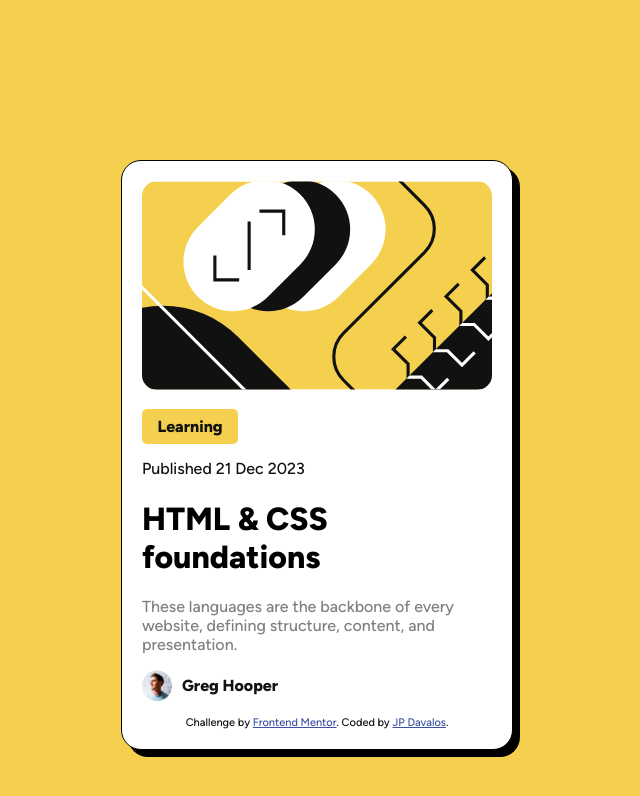
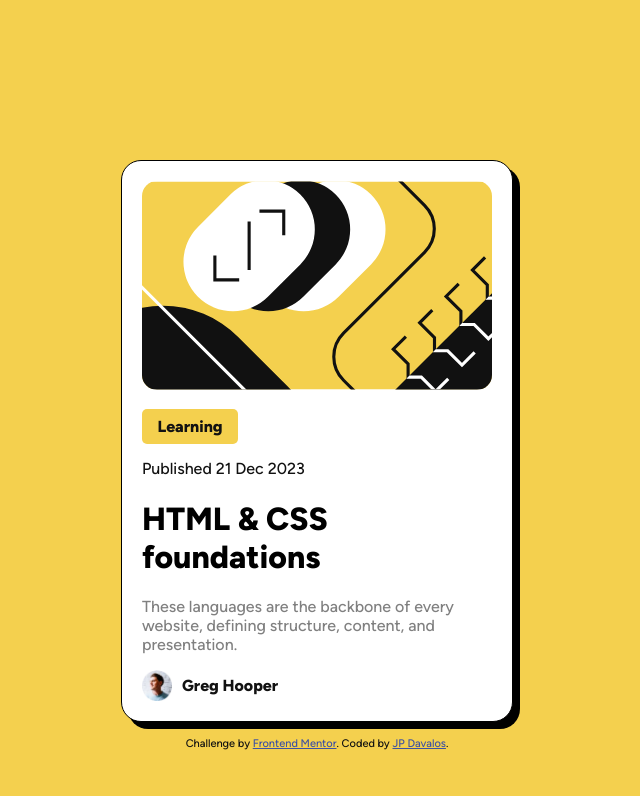
Before and after one commit to jpdavalos423/blog-preview-card-main, a plain HTML site: page index.html in a window 1280 px wide. Shown: the whole page, without its empty margins (323-963 px from the left). Drawn offline with Linux system fonts and the light colour scheme.

Commit message:
added footer

```diff
--- a/index.html
+++ b/index.html
@@ -51,13 +51,12 @@
         <img src="assets/images/image-avatar.webp" alt="picture of greg" />
         <span>Greg Hooper</span>
       </div>
-
-      <div class="attribution">
-        Challenge by
-        <a href="https://www.frontendmentor.io?ref=challenge" target="_blank"
-          >Frontend Mentor</a
-        >. Coded by <a href="#">JP Davalos</a>.
-      </div>
     </main>
+    <footer class="attribution">
+      Challenge by
+      <a href="https://www.frontendmentor.io?ref=challenge" target="_blank"
+        >Frontend Mentor</a
+      >. Coded by <a href="#">JP Davalos</a>.
+    </footer>
   </body>
 </html>
--- a/style.css
+++ b/style.css
@@ -86,6 +86,6 @@ div.author span {
   margin-left: 10px;
 }
 
-div.attribution {
+footer.attribution {
   margin-top: 15px;
 }
```
